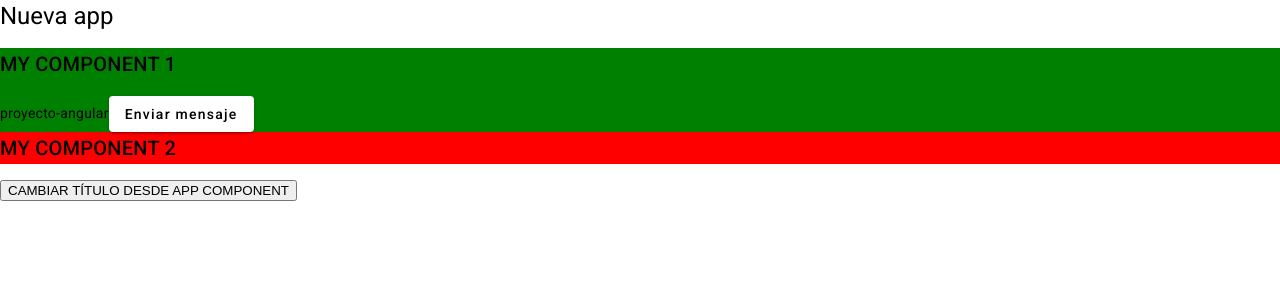
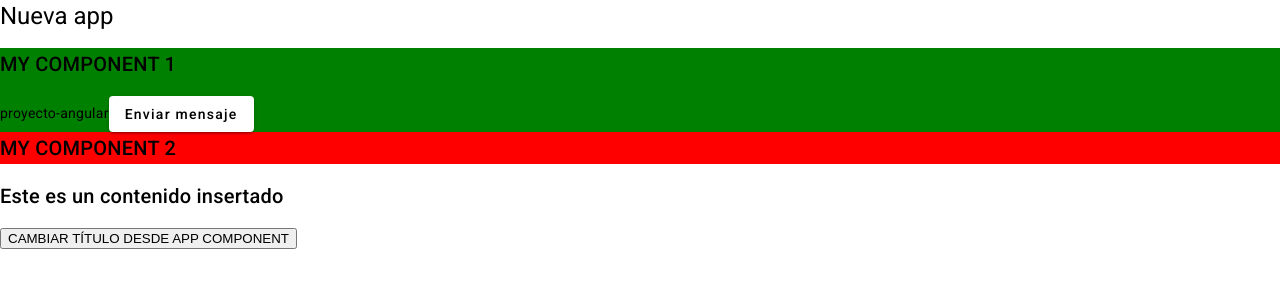
Before and after one commit to javiersanhueza/angular-proyecto-1, an Angular app: page / in a window 1280 px wide. Shown: the top 300 px of the page. Built offline with nearby package versions, Linux system fonts and the light colour scheme.

Commit message:
ngOnDestroy

```diff
--- a/src/app/app.component.html
+++ b/src/app/app.component.html
@@ -1,7 +1,7 @@
 <h1>Nueva app</h1>
 <app-my-component1 [title]="title" (sendMessage)="getMessage($event)"></app-my-component1>
 {{ messageHijo }}
-<app-my-component2>
-  <h2 *ngIf="show" #childComponent2>Este es un contenido insertado</h2>
+<app-my-component2 *ngIf="show">
+  <h2 #childComponent2>Este es un contenido insertado</h2>
 </app-my-component2>
 <button (click)="clickChangeTitle()">CAMBIAR TÍTULO DESDE APP COMPONENT</button>
--- a/src/app/app.component.ts
+++ b/src/app/app.component.ts
@@ -11,7 +11,7 @@ export class AppComponent implements OnInit, DoCheck, AfterViewInit {
   @ViewChild(MyComponent2Component) viewChild: MyComponent2Component | undefined;
   title = "proyecto-angular";
   messageHijo = "";
-  show = false;
+  show = true;
 
   constructor() {
     console.log("**APP-COMPONENT** -> CONSTRUCTOR");
@@ -28,7 +28,7 @@ export class AppComponent implements OnInit, DoCheck, AfterViewInit {
 
   clickChangeTitle(): void {
     this.title = "CAMBIANDO ******";
-    this.show = true;
+    this.show = false;
   }
 
   ngOnInit(): void {
--- a/src/app/components/my-component2/my-component2.component.ts
+++ b/src/app/components/my-component2/my-component2.component.ts
@@ -6,7 +6,8 @@ import {
   OnInit,
   SimpleChanges,
   ContentChild,
-  AfterContentChecked
+  AfterContentChecked,
+  OnDestroy
 } from "@angular/core";
 
 @Component({
@@ -15,7 +16,7 @@ import {
   styleUrls: ["./my-component2.component.scss"]
 })
 export class MyComponent2Component
-  implements OnInit, OnChanges, DoCheck, AfterContentInit, AfterContentChecked
+  implements OnInit, OnChanges, DoCheck, AfterContentInit, AfterContentChecked, OnDestroy
 {
   @ContentChild("childComponent2") contentChild: HTMLElement | undefined;
   ngAfterContentInit(): void {
@@ -38,4 +39,8 @@ export class MyComponent2Component
     console.log("**ngAfterContentChecked COMPONENTE 2**");
     console.log(this.contentChild);
   }
+
+  ngOnDestroy(): void {
+    console.log("**ngOnDestroy COMPONENTE 2**");
+  }
 }
```
